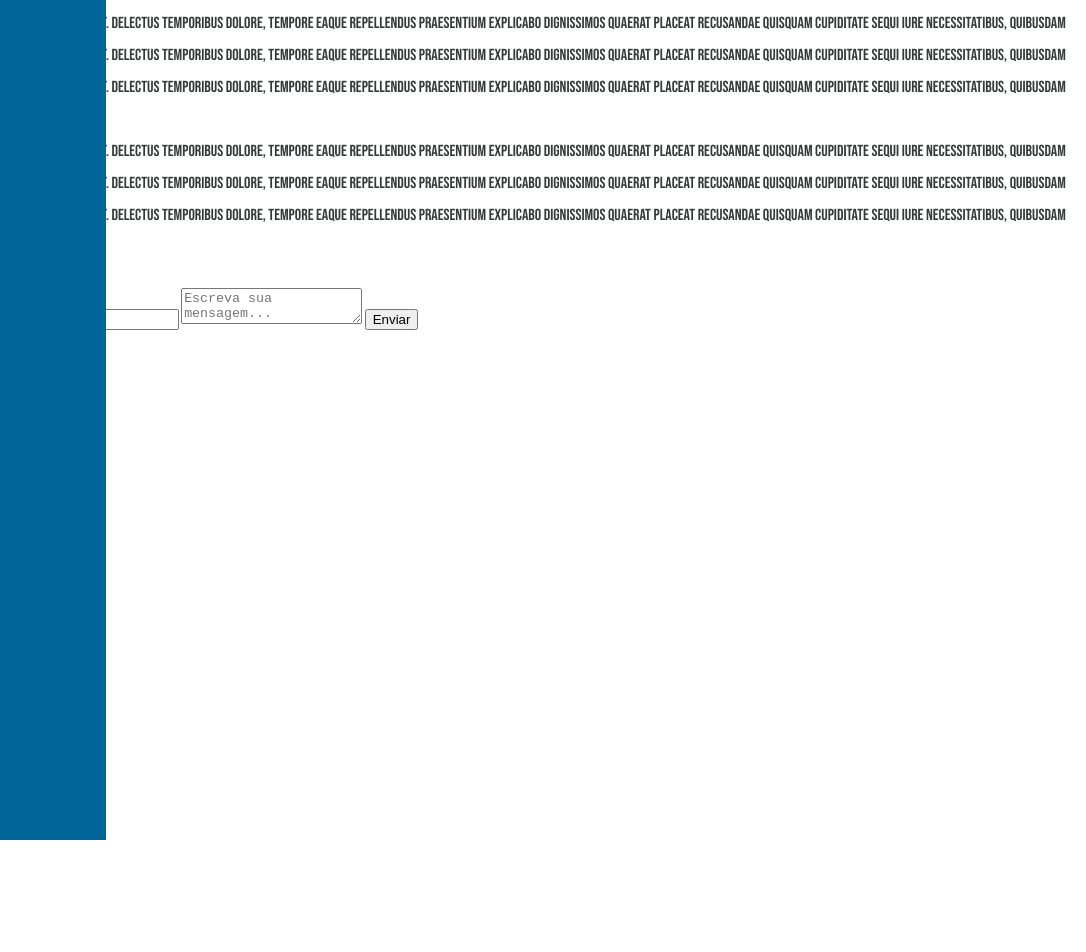
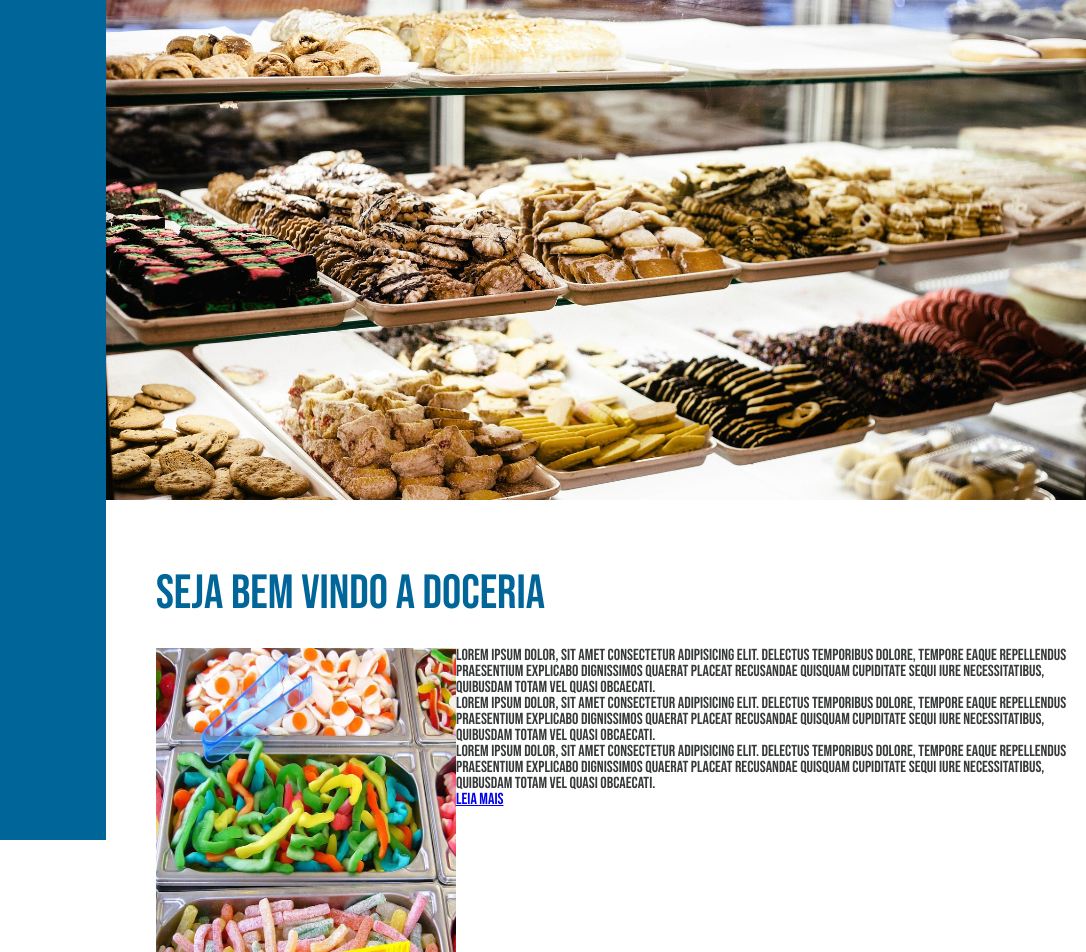
Before and after one commit to fnicom/Doceria-Single-Page, a plain HTML site: page index.html in a window 1280 px wide. Shown: the top 952 px of the page, 194-1280 px from the left. Before the commit the page ends 800 px from the top, so only its background shows below. Drawn offline with Linux system fonts and the light colour scheme.

Commit message:
add img background

```diff
--- a/css/styles.css
+++ b/css/styles.css
@@ -57,3 +57,66 @@ a {
     margin-left: auto;
     margin-right: auto;
 }
+
+/* Conteudo */
+
+.content {
+    position: absolute;
+    left: 300px;
+    width: calc(100% - 300px);
+
+}
+
+.content h1, .content h2 {
+    color: #006599;
+    margin-bottom: 30px;
+}
+
+.content h1{
+    font-size: 48px;
+}
+
+.content h2{
+    font-size: 35px;
+}
+
+section {
+    padding-left: 50px;
+}
+
+/* bem vindo */
+
+#sessao-bemvindo {
+    padding-left: 0;
+}
+
+.sessao-bemvindo-content {
+    padding-left: 50px;
+}
+
+#sessao-bemvindo .banner {
+    height: 500px;
+    background-image: url('/img/banner2.jpg');
+    background-position: center;
+    background-size: cover;
+}
+
+#sessao-bemvindo h1 {
+    margin-top: 70px;
+}
+
+#sessao-bemvindo::after, #sessao-sobre::after {
+    content: "";
+    display: block;
+    clear: both;
+    margin-bottom: 100px;
+}
+
+.sessao-minibanner {
+    width: 300px;
+    height: 400px;
+    background-image: url('/img/banner3.jpg');
+    background-position: center;
+    background-size: cover;
+    float: left;
+}
--- a/index.html
+++ b/index.html
@@ -35,7 +35,7 @@
 
         <div class="content">
             <main>
-                <section id="sessa-bemvindo">
+                <section id="sessao-bemvindo">
                     <div class="banner"></div>
                     <div class="sessao-bemvindo-content">
                         <h1>Seja bem vindo a Doceria</h1>
```
